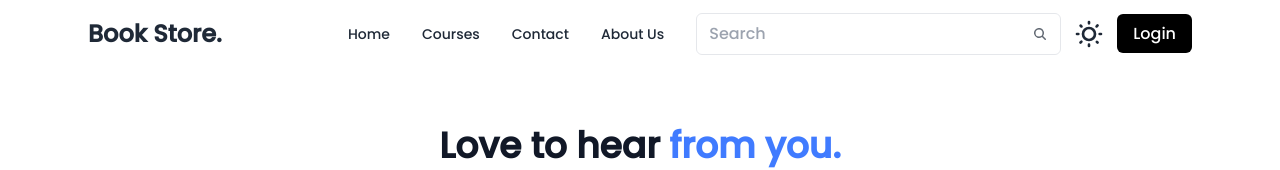
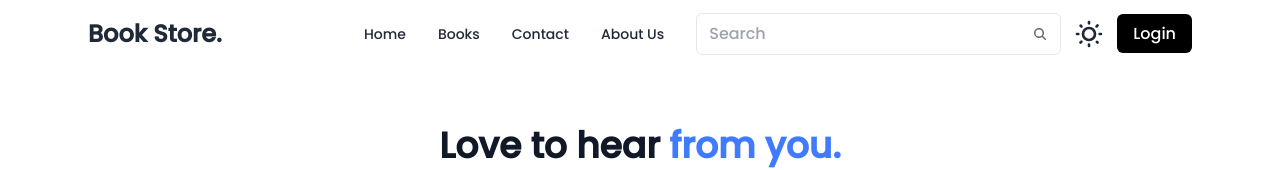
Before and after one commit to debapriyo007/BookStore, a React (Vite) app in the folder Frontend/: page /contact in a window 1280 px wide. Shown: the top 170 px of the page. Built offline with nearby package versions, Linux system fonts and the light colour scheme.

Commit message:
update margin for small device

```diff
--- a/Frontend/src/components/Contact.jsx
+++ b/Frontend/src/components/Contact.jsx
@@ -56,7 +56,7 @@ const Contact = () => {
                   Share your thoughts
                 </p>
               </div> */}
-              <p className="text-center text-3xl font-bold text-gray-900 md:text-4xl md:leading-5 dark:text-white">
+              <p className="text-center text-3xl font-bold mt-16 md:mt-0 text-gray-900 md:text-4xl md:leading-5 dark:text-white">
                 Love to hear <span className='text-[#407BFF]'>from you.</span>
               </p>
               <p className="mx-auto max-w-4xl text-center text-base text-gray-600 md:text-md dark:text-gray-300">
--- a/Frontend/src/components/Navbar.jsx
+++ b/Frontend/src/components/Navbar.jsx
@@ -58,7 +58,7 @@ const Navbar = () => {
         <Link to={'/'}> <a>Home</a></Link>
       </li>
       <li>
-        <Link to={'/course'}> <a>Courses</a></Link>
+        <Link to={'/course'}> <a>Books</a></Link>
       </li>
       <li>
 
```
